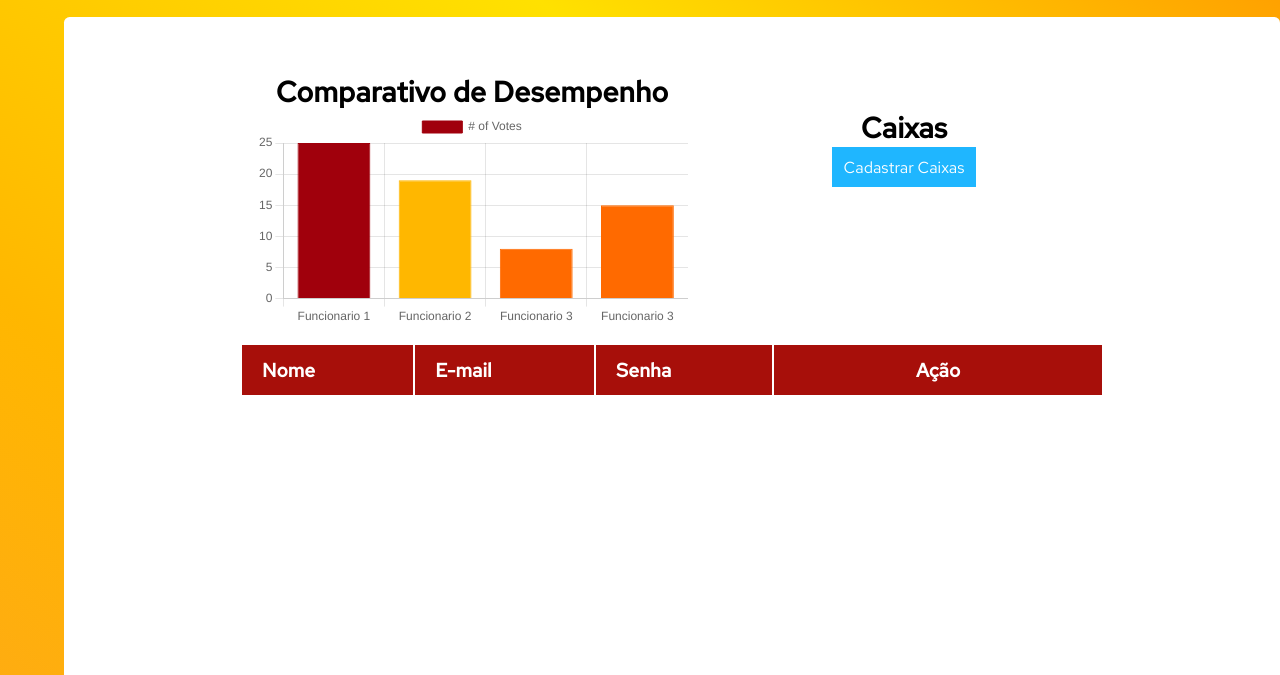
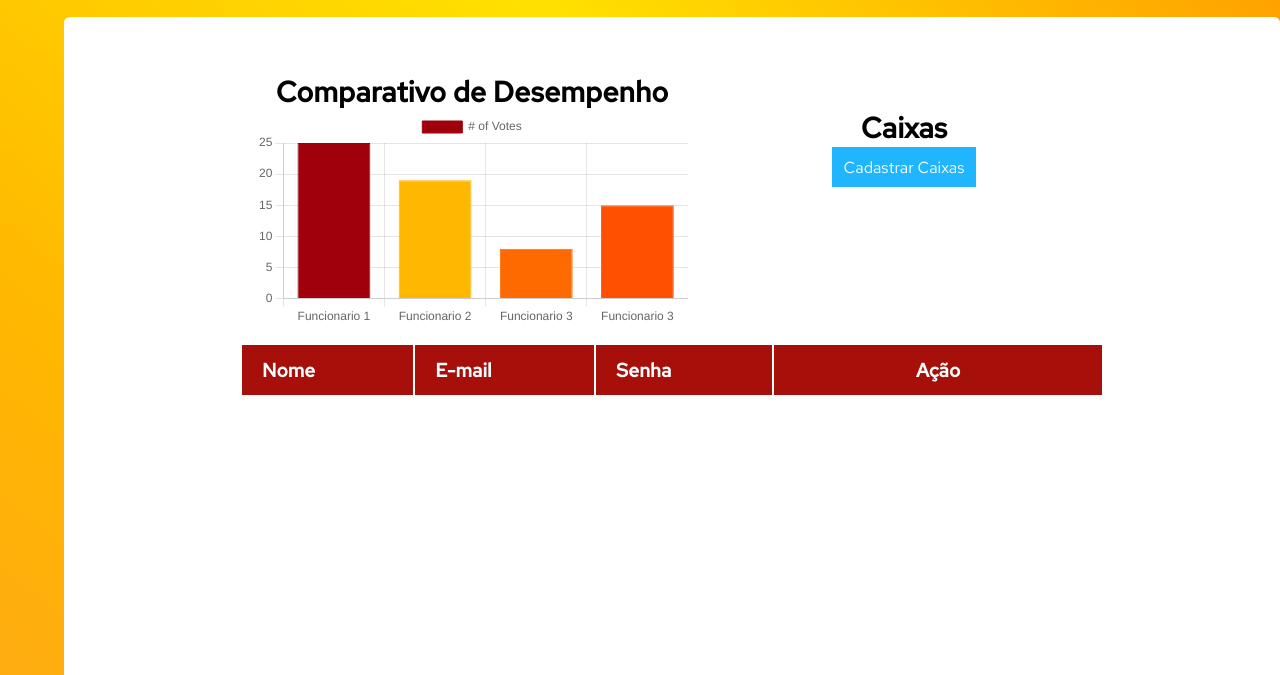
Before and after one commit to CloudStax-Brasil/cloudfooding-portal, a website: page site/public/html/dashboard.html in a window 1280 px wide. Shown: the part 125-800 px from the top of the page. Drawn offline with Linux system fonts and the light colour scheme.

Commit message:
Mudando cor do gráfico

```diff
--- a/site/public/html/dashboard.html
+++ b/site/public/html/dashboard.html
@@ -258,7 +258,7 @@
                     'rgb(160, 0, 12)',
                     'rgb(255, 183, 0)',
                     'rgb(255, 106, 0)',
-                    'rgb(255, 106, 0)',
+                    'rgb(255, 80, 0)',
 
                 ],
                 borderColor: [
```
